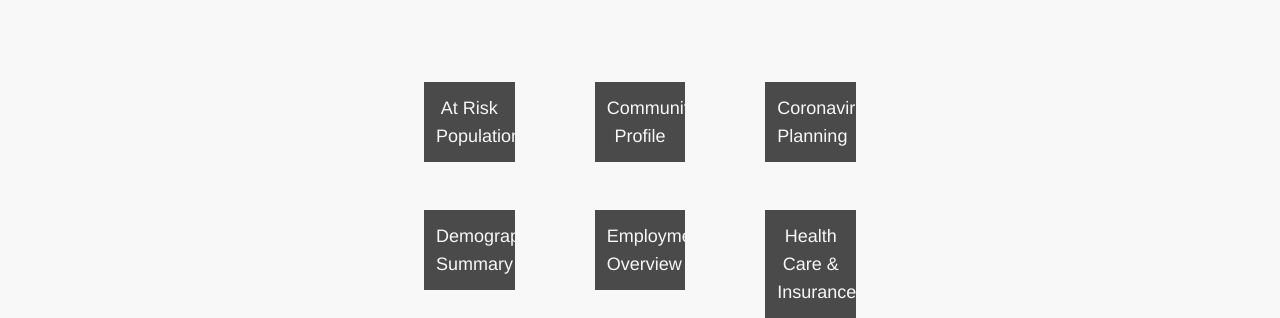
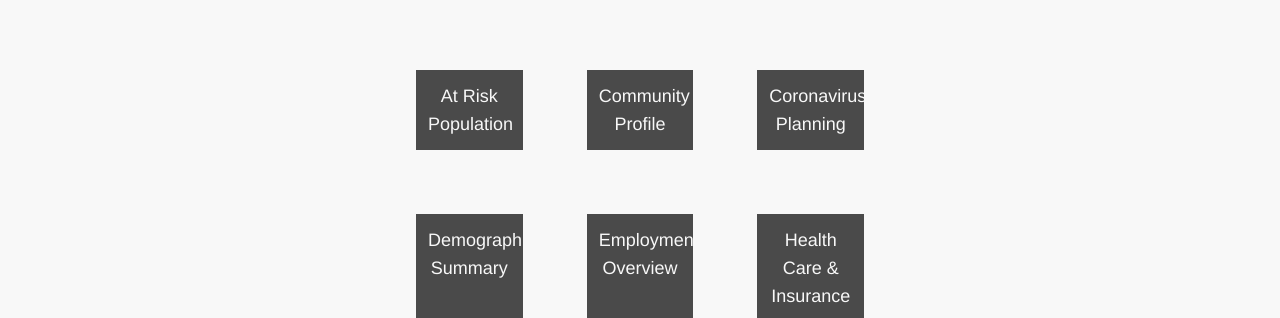
Before and after one commit to dwightlagrone1971/shermangis, a Vue app: page /#/infographics in a window 1280 px wide. Shown: the part 634-952 px from the top of the page. Built offline with nearby package versions, Linux system fonts and the light colour scheme.

Commit message:
Commit-062321-v3

```diff
--- a/src/components/Infographics.vue
+++ b/src/components/Infographics.vue
@@ -1,28 +1,16 @@
 <template>
-  <div>
-    <p class=" pt-16 pb-10 text-xl font-bold mr-96 ml-96" style="color: #4a4a4a"><span class="text-3xl">Infographics</span> are a visual representation of information or data. The infographics below use American Community Survey (ACS), Census, Esri forecasts, and third-party retail data.</p>
-    <div class="md:m-10 md:grid md:grid-cols-3 md:mr-96 md:ml-96">
-      <div
-        v-for="item in items"
-        :key="item"
-        class="m-10 mb-1 mt-1"
-      >
-        <div class="transition transform hover:-translate-y-3 motion-reduce:transition-none motion-reduce:transform-none" >
-          <div style="background-color: #4a4a4a" >
-            <a
-              :href="item.url"
-              :title="item.name"
-              target="_blank"
-            >
-              <div class="text-lg p-3" style="color: #f8f8f8">
-                {{ item.name }}
-              </div>
-            </a>
+  <div class="">
+    <p class=" pt-16 pb-10 text-xl font-bold mr-96 ml-96" style="color: #4a4a4a;">
+      <span class="text-3xl">Infographics</span> are a visual representation of information
+ or data. The infographics below use American Community
+ Survey (ACS), Census, Esri forecasts, and third-party retail data.</p>
+    <div class="grid md:grid-cols-3 md:ml-96 md:mr-96">
+      <div v-for="item in items" :key="item" class="m-8 inline-block transition transform hover:-translate-y-3 motion-reduce:transition-none motion-reduce:transform-none" style="background-color: #4a4a4a" >
+        <a :href="item.url" :title="item.name" target="_blank">
+          <div class="text-lg p-3" style="color: #f8f8f8">
+            {{ item.name }}
           </div>
-        </div>
-        <div class="text-base font-semibold mt-5 mb-10">
-          {{ item.text }}
-        </div>
+        </a>
       </div>
     </div>
   </div>
```
